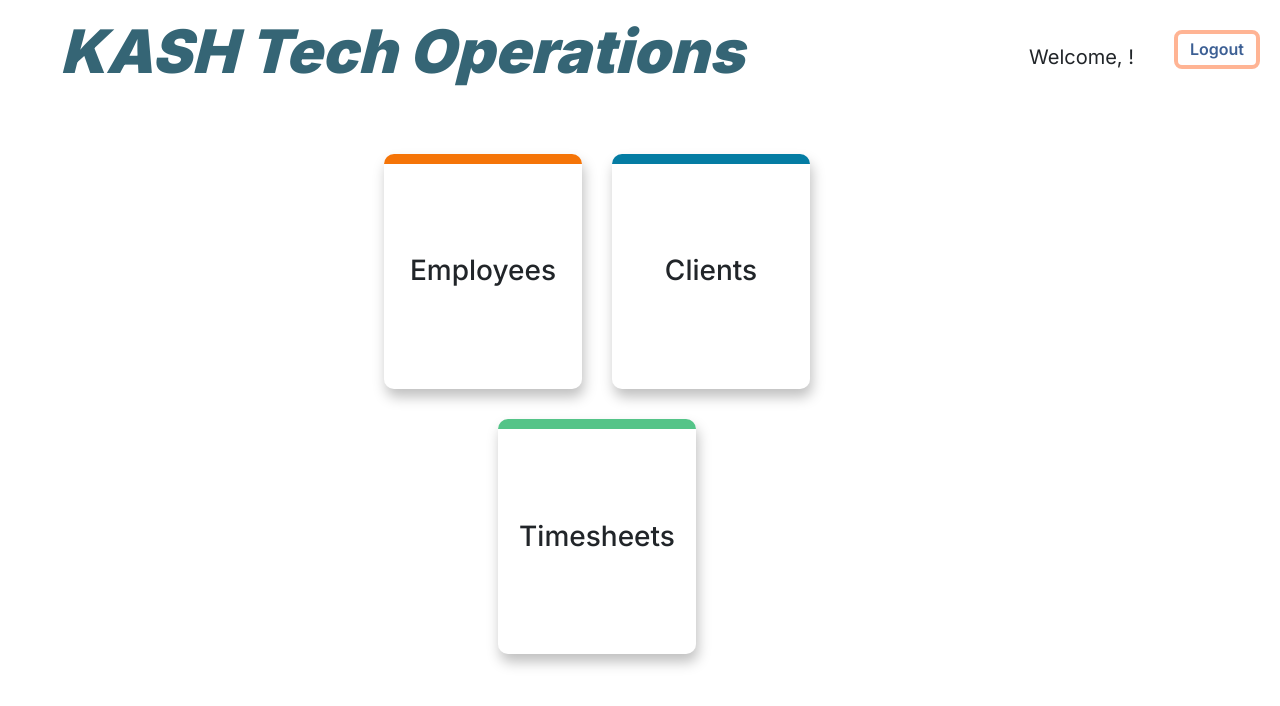
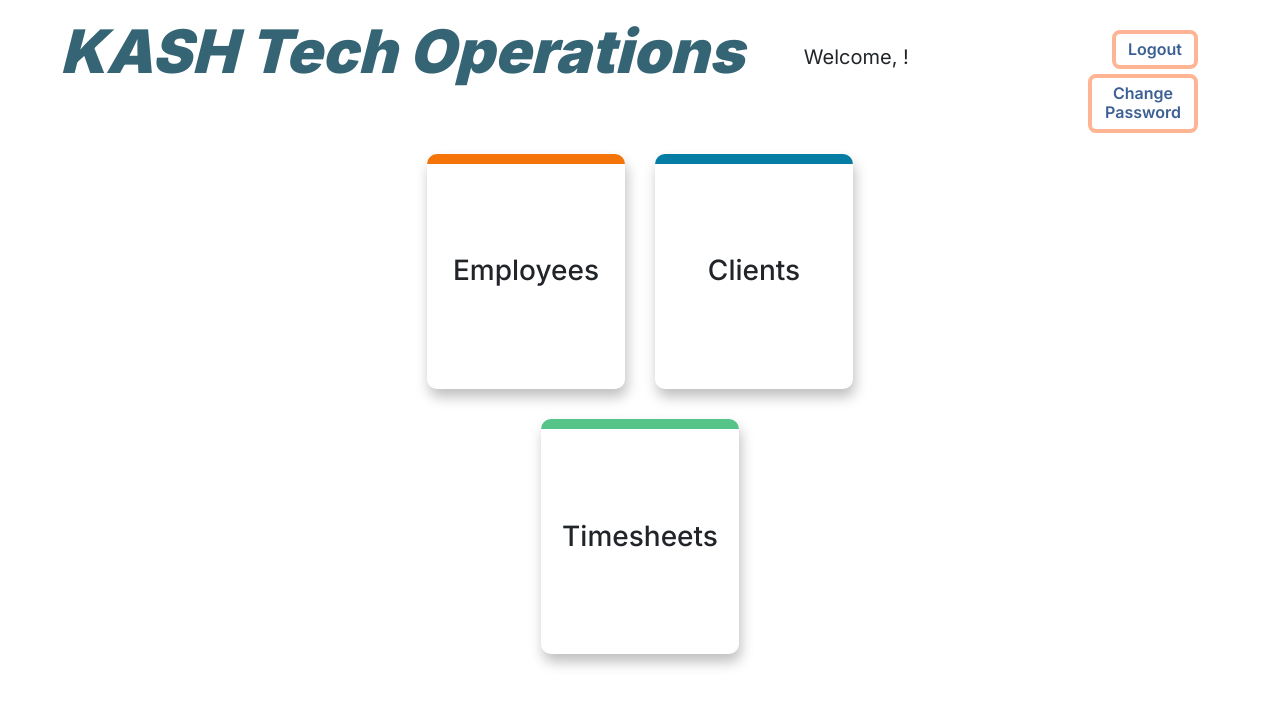
Before and after one commit to vishal-subramanyam/kash-ops-portal, a React (Create React App) app: page / in a window 1280 px wide. Shown: the top 706 px of the page. Built offline with nearby package versions, Linux system fonts and the light colour scheme; no server answers; sample sign-in values are in the browser's storage; the HTML template or start-up script is replaced by a standard one.

Commit message:
added change password button to app.js as sibling to the logout button and wrapped those in a span. updated the pagination limits on timesheets and project report components. added styles to the change password and login button wrapper

```diff
--- a/src/App.js
+++ b/src/App.js
@@ -32,6 +32,10 @@ function App() {
     logout();
     navigate("/login");
   };
+
+  const changePW = () => {
+    navigate("/update-password");
+  };
   return (
     <div className="App">
       {/* {console.log("USER from useAuth", user)}
@@ -44,6 +48,17 @@ function App() {
 
       {/* hide button if username in local storage is "null" because value in local storage is a string */}
       {username !== "null" ? (
+        <span className="user-control-btns">
+          <button
+            style={{ width: "110px", marginTop: "5px" }}
+            type="submit"
+            value="Submit"
+            className="button sign_up-button"
+            onClick={changePW}
+          >
+            <p className="sign_up-button-text">Change Password</p>
+          </button>
+
           <button
             style={{ float: "right", marginTop: "10px" }}
             type="submit"
@@ -53,6 +68,7 @@ function App() {
           >
             <p className="sign_up-button-text">Logout</p>
           </button>
+        </span>
       ) : (
         ""
       )}
--- a/src/assets/styles/HomePage.css
+++ b/src/assets/styles/HomePage.css
@@ -188,7 +188,7 @@ a {
   .kash_operations_home--top-banner {
     gap: 3rem;
     flex-direction: row;
-    justify-content: space-between;
+    /* justify-content: space-between; */
   }
   .kash_operations_home--title {
     text-align: start;
--- a/src/assets/styles/Login.css
+++ b/src/assets/styles/Login.css
@@ -101,8 +101,8 @@ a {
 }
 .sign_up-button:active,
 .sign_up-button:focus {
-  background-color: #fee5de;
-  outline: 3px solid #94ecff;
+  background-color: #ffb494;
+  /* outline: 3px solid #94ecff; */
 }
 .login-form {
   font-weight: 600;
@@ -207,6 +207,17 @@ a {
   font-size: 2rem !important;
   padding-bottom: 1rem;
 }
+
+.user-control-btns {
+  position: absolute;
+  left: 85%;
+  display: flex;
+  flex-direction: column;
+  align-items: center;
+  justify-content: center;
+  flex-direction: column-reverse;
+}
+
 @media (min-width: 900px) {
   .kash-operations-login {
     display: flex;
@@ -240,7 +251,7 @@ a {
   }
 
   .update-password--content-holder h1 {
-    margin-top: 1rem;
+    margin-top: 3rem;
   }
   .kash_operations_home--banner-heading {
     width: 100%;
--- a/src/components/ProjectsReport.js
+++ b/src/components/ProjectsReport.js
@@ -150,9 +150,9 @@ function ProjectsReport(props) {
             toolbar: GridToolbar,
           }}
           initialState={{
-            pagination: { paginationModel: { pageSize: 25 } },
+            pagination: { paginationModel: { pageSize: 15 } },
           }}
-          pageSizeOptions={[25, 50, 75]}
+          pageSizeOptions={[15, 25, 50, 75]}
         />
       </div>
       <AlertMessage ref={alertMessage} close={closeAlert} message={message} />
--- a/src/components/TimesheetsReport.js
+++ b/src/components/TimesheetsReport.js
@@ -226,9 +226,9 @@ function TimesheetsReport(props) {
                 ],
               },
             },
-            pagination: { paginationModel: { pageSize: 25 } },
+            pagination: { paginationModel: { pageSize: 15 } },
           }}
-          pageSizeOptions={[25, 50, 75]}
+          pageSizeOptions={[15, 25, 50, 75]}
         />
       </div>
       <AlertMessage ref={alertMessage} close={closeAlert} message={message} />
```
Lines whose indentation alone changed are shown as unchanged.
